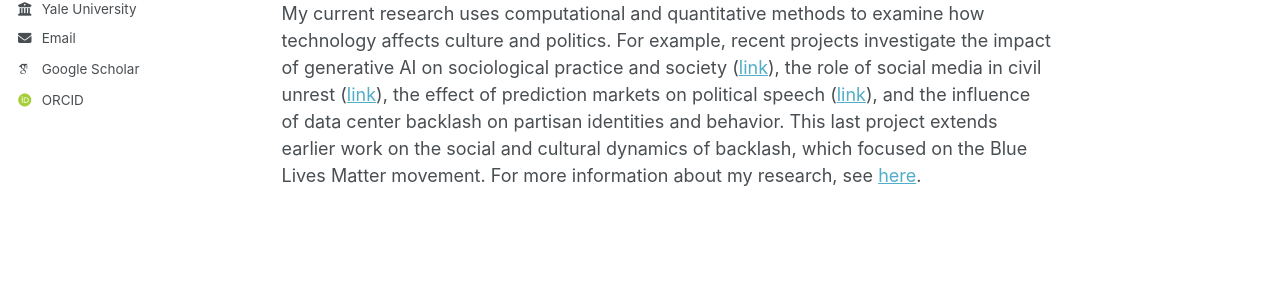
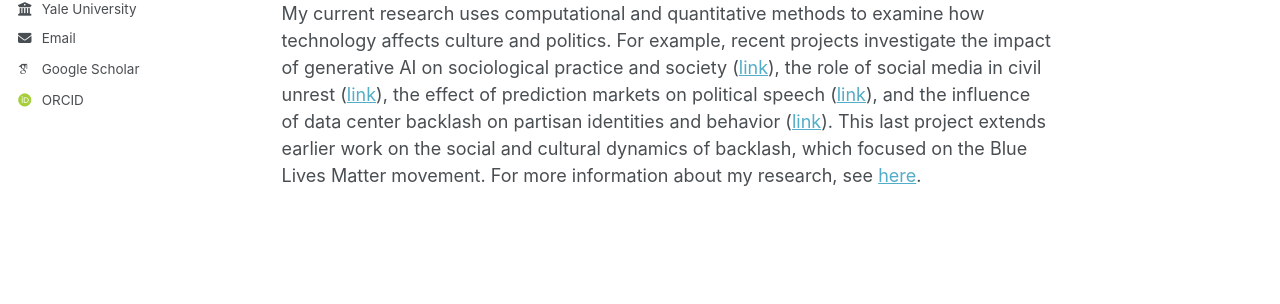
Before and after one commit to dkarell/dkarell.github.io, a Jekyll site: the page built from _pages/about.md, in a window 1280 px wide. Shown: the part 244-548 px from the top of the page. Built offline with Jekyll 4.4.1, drawn with Linux system fonts in a browser that asks for light colours; some web fonts are replaced; a script that is not in the unit is left out.

Commit message:
Update research section with additional project link

```diff
--- a/_pages/about.md
+++ b/_pages/about.md
@@ -9,4 +9,4 @@ redirect_from:
 
 I am an Assistant Professor of Sociology at Yale University. I teach courses on integrating AI into social science research methods, computational approaches to studying culture, and the sociology of backlash. I also co-organize Yale's [Computational Social Science Workshop](https://isps.yale.edu/computational-social-science-workshop).
 
-My current research uses computational and quantitative methods to examine how technology affects culture and politics. For example, recent projects investigate the impact of generative AI on sociological practice and society ([link](https://osf.io/preprints/socarxiv/wb72h_v1)), the role of social media in civil unrest ([link](https://journals.sagepub.com/doi/full/10.1177/00031224231156190)), the effect of prediction markets on political speech ([link](https://osf.io/preprints/socarxiv/n6zxw_v2)), and the influence of data center backlash on partisan identities and behavior. This last project extends earlier work on the social and cultural dynamics of backlash, which focused on the Blue Lives Matter movement. For more information about my research, see [here](https://dkarell.github.io/research/).
+My current research uses computational and quantitative methods to examine how technology affects culture and politics. For example, recent projects investigate the impact of generative AI on sociological practice and society ([link](https://osf.io/preprints/socarxiv/wb72h_v1)), the role of social media in civil unrest ([link](https://journals.sagepub.com/doi/full/10.1177/00031224231156190)), the effect of prediction markets on political speech ([link](https://osf.io/preprints/socarxiv/n6zxw_v2)), and the influence of data center backlash on partisan identities and behavior ([link](https://osf.io/preprints/socarxiv/sfvtr_v1)). This last project extends earlier work on the social and cultural dynamics of backlash, which focused on the Blue Lives Matter movement. For more information about my research, see [here](https://dkarell.github.io/research/).
```
